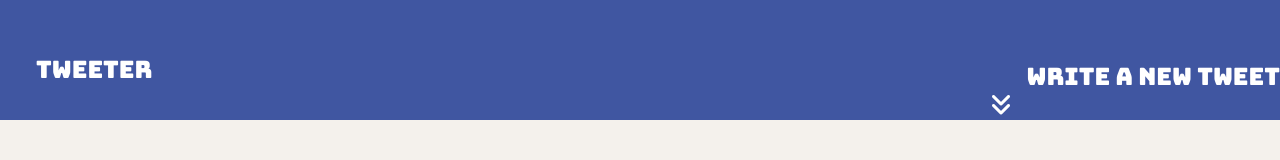
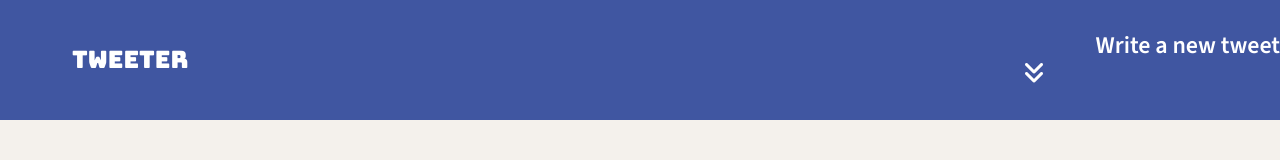
Before and after one commit to mosszion/Teweeter, a website: page public/index.html in a window 1280 px wide. Drawn offline with nearby package versions, Linux system fonts and the light colour scheme.

Commit message:
separated font family

```diff
--- a/public/styles/nav.css
+++ b/public/styles/nav.css
@@ -7,12 +7,16 @@ nav {
   color:#FFFFFF;
   display:flex;
   justify-content: space-between;
-  align-items: flex-end;
+  align-items: center;
  }
  span {
+
+   margin: 1.5em;
+   padding: 1.5em;
+ }
+ .tweeterIcon {
   font-family: "Bungee", sans-serif;
   font-weight: 400;
   font-style: normal;
-  margin: 1.5em;
 
  }
```
